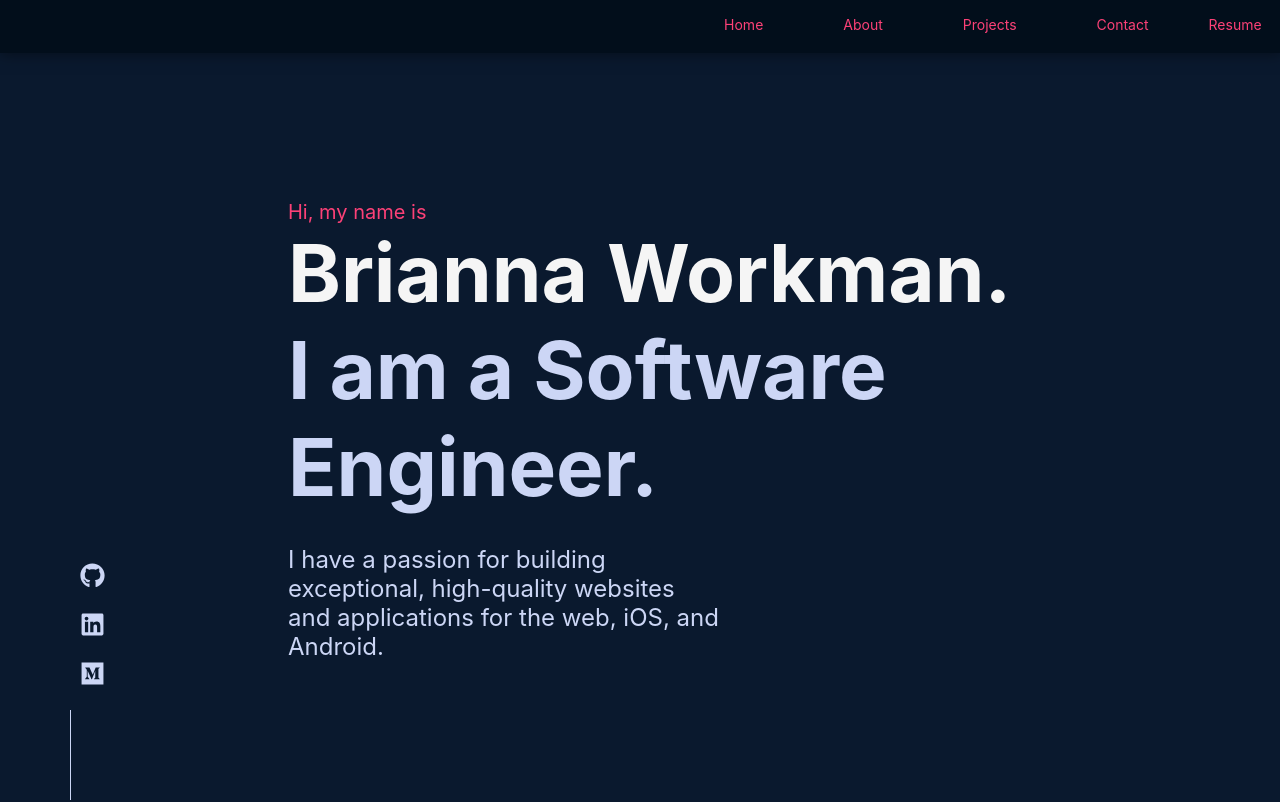
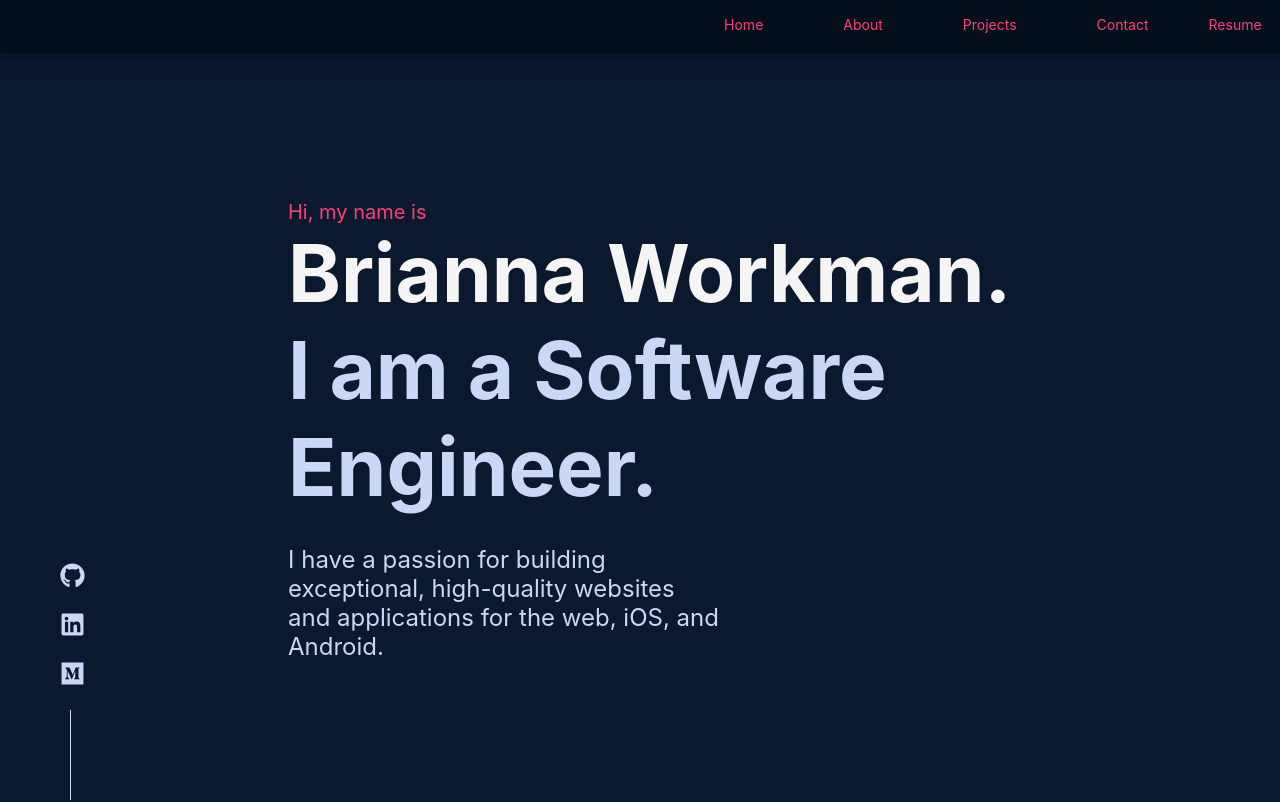
Before and after one commit to briannaworkman/portfolio, a React (Create React App) app: page / in a window 1280 px wide. Shown: the top 802 px of the page. Built offline with nearby package versions, Linux system fonts and the light colour scheme.

Commit message:
fixes side link styling

```diff
--- a/src/assets/styles/side-links.css
+++ b/src/assets/styles/side-links.css
@@ -17,7 +17,7 @@ ul {
 }
 
 li {
-  margin: 20px;
+  margin-bottom: 20px;
 }
 
 .after {
```
